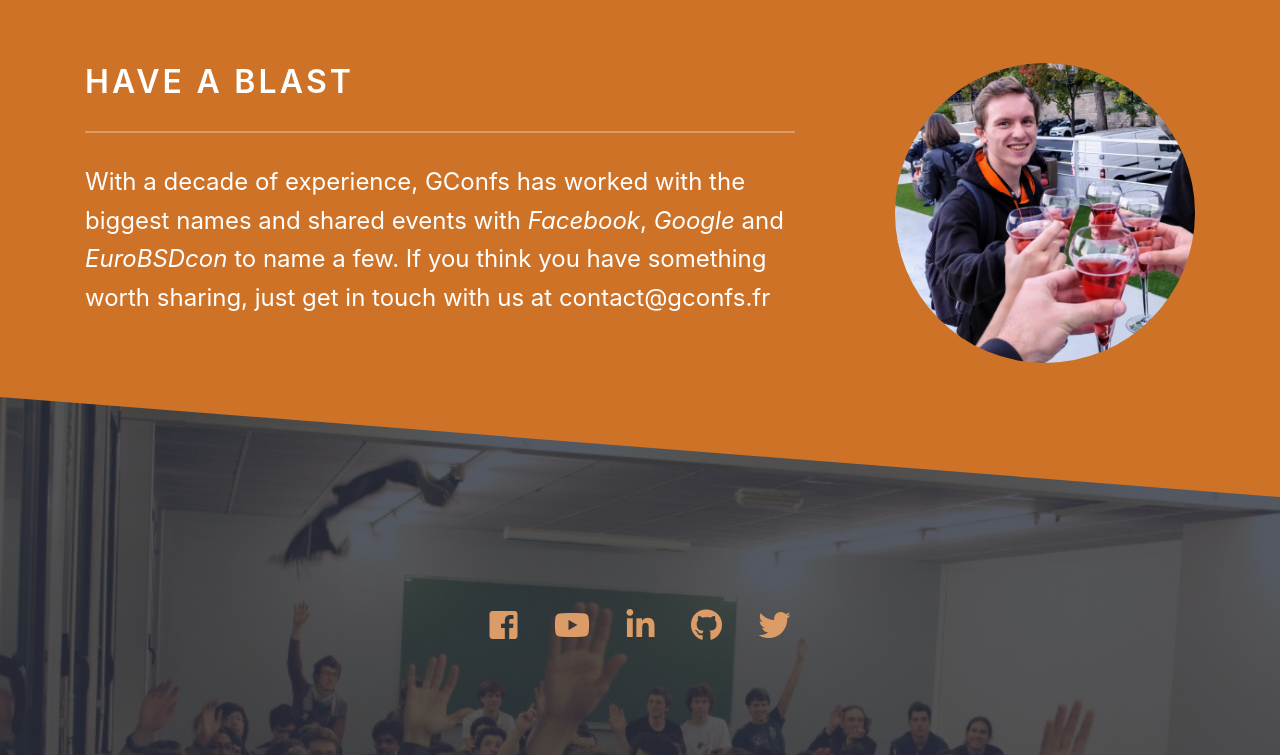
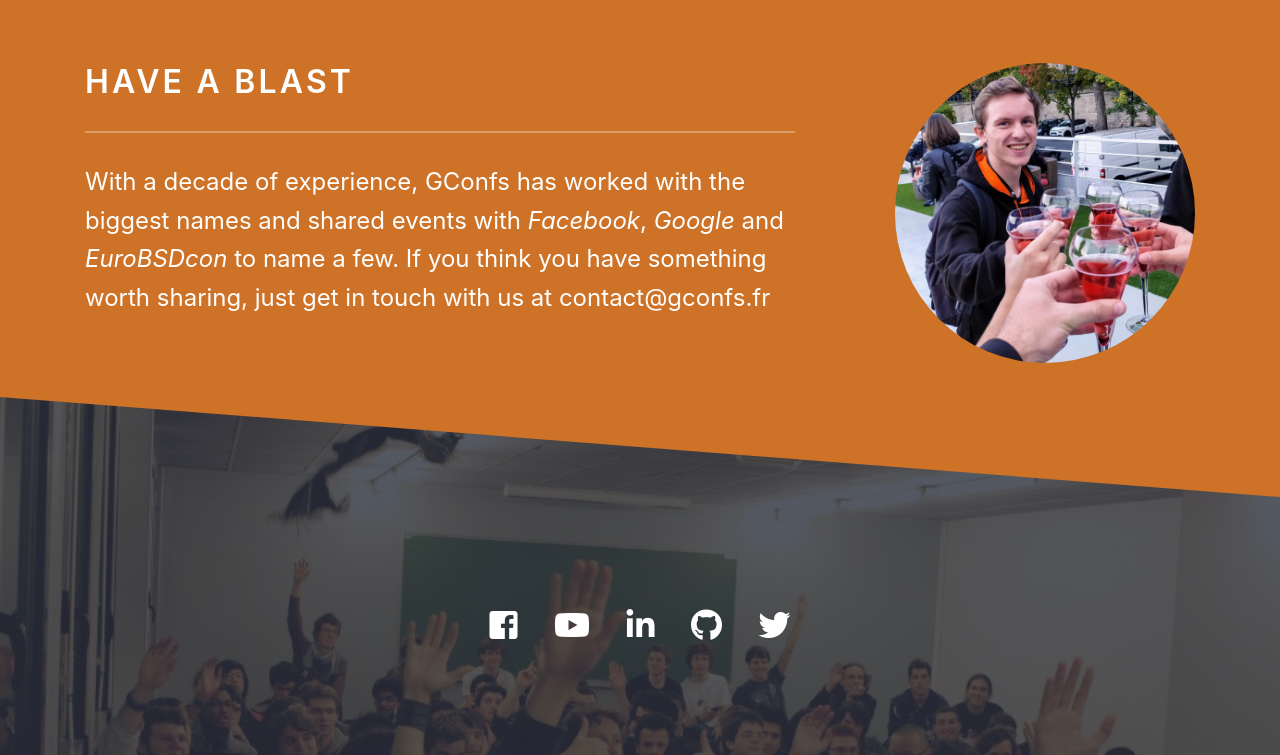
Before and after one commit to gconfs/website, a Django app: page / in a window 1280 px wide. Shown: the part 1660-2415 px from the top of the page. Run offline with Django 3.2, Linux system fonts and the light colour scheme; some libraries are stand-ins or nearby versions; some web fonts are replaced.

Commit message:
homepage: small cover fixes

```diff
--- a/homepage/static/css/homepage.css
+++ b/homepage/static/css/homepage.css
@@ -1,13 +1,6 @@
 .intro-header {
     text-align: center;
     background-image: linear-gradient(to top, rgba(46, 48, 60, 0.8), rgba(46, 48, 60, 0.8)), url("/static/img/ephemere.jpg");
-    background-size: cover;
-    background-attachment: fixed, fixed;
-}
-
-.last-header {
-    text-align: center;
-    background-image: linear-gradient(to top, rgba(46, 48, 60, 0.8), rgba(46, 48, 60, 0.8)), url("/static/img/vermeille.jpg");
     background-size: cover;
     background-attachment: fixed, fixed;
 }
@@ -16,6 +9,13 @@
     position: relative;
     padding-top: 16em;
     padding-bottom: 8em;
+}
+
+.footer {
+    text-align: center;
+    background-image: linear-gradient(to top, rgba(46, 48, 60, 0.8), rgba(46, 48, 60, 0.8)), url("/static/img/vermeille.jpg");
+    background-size: cover;
+    background-attachment: fixed, fixed;
 }
 
 svg {
@@ -64,10 +64,6 @@ svg {
   border-radius: 24px;
 }
 
-.footer a + a {
-    margin-left: 10em;
-}
-
 .footer a:link {
     color: #ffffff;
 }
@@ -78,8 +74,8 @@ svg {
 }
 
 .copynope {
+    white-space: nowrap;
     margin: 2em;
-    white-space: nowrap;
 }
 
 .copynope > a {
--- a/homepage/templates/homepage.html
+++ b/homepage/templates/homepage.html
@@ -72,12 +72,11 @@
   </div>
 </div>
 
-<div class="last-header">
+<div class="footer">
   <svg xmlns='http://www.w3.org/2000/svg' width='100' height='100' viewBox='0 0 100 100' preserveAspectRatio='none' >
-    <polygon points='100 100 100 0 0 0' style='fill:#ce7227' />
+    <polygon points='100 100 100 0 0 0' style="fill: #ce7227" />
   </svg>
   <div class="container subcontainer">
-      <div class="container">
         <div class="copynope">
           <a href="https://www.facebook.com/GConfs/" target="_blank"><span class="fab fa-facebook-square fa-2x"></span></a>
           <a href="https://www.youtube.com/user/GConfs" target="_blank"><span class="fab fa-youtube fa-2x"></span></a>
@@ -85,7 +84,6 @@
           <a href="https://github.com/gconfs" target="_blank"><span class="fab fa-github fa-2x"></span></a>
           <a href="https://twitter.com/AssoGConfs" target="_blank"><span class="fab fa-twitter fa-2x"></span></a>
         </div>
-      </div>
     </div>
 </div>
 
```
Also changed, not shown: homepage/static/img/vermeille.jpg.
